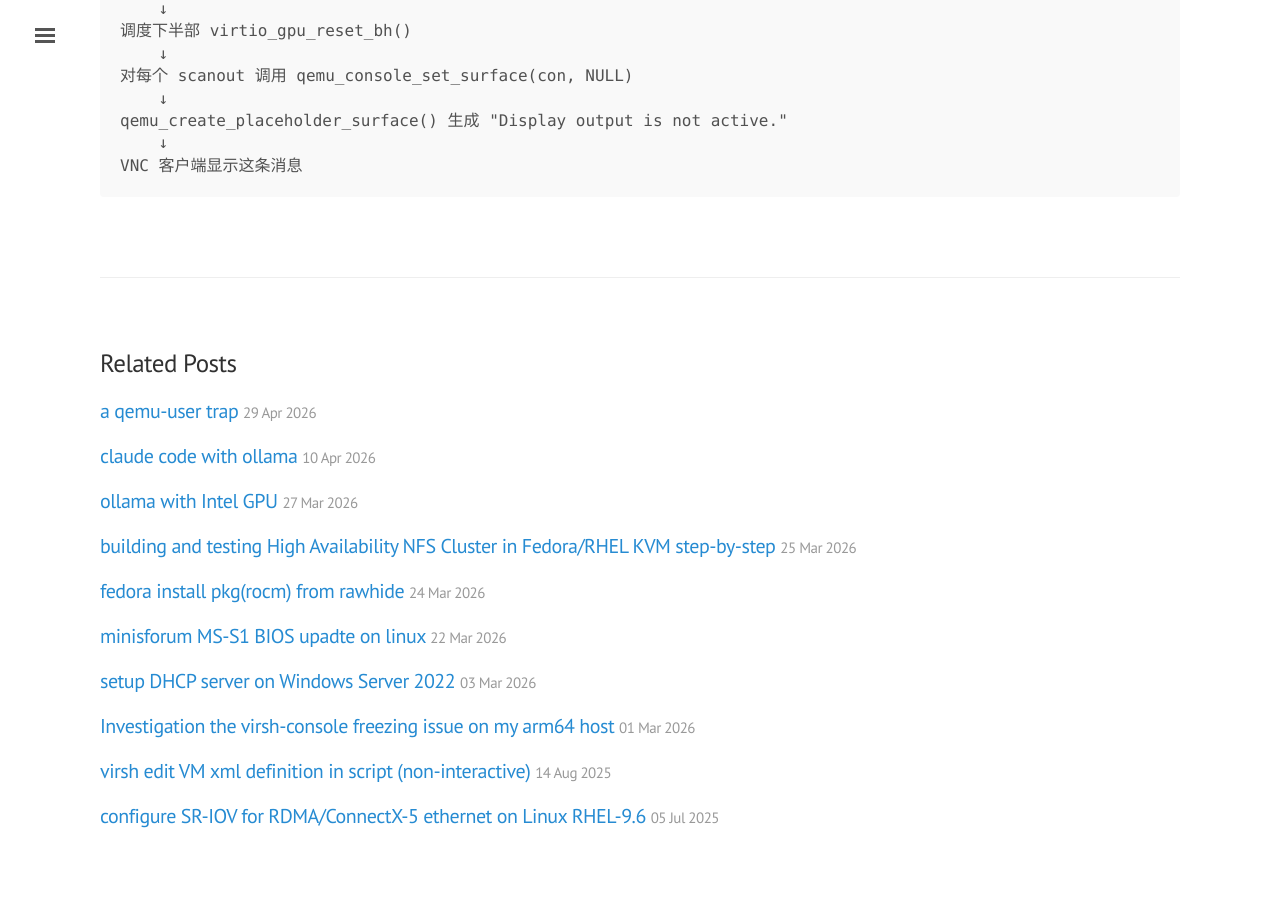
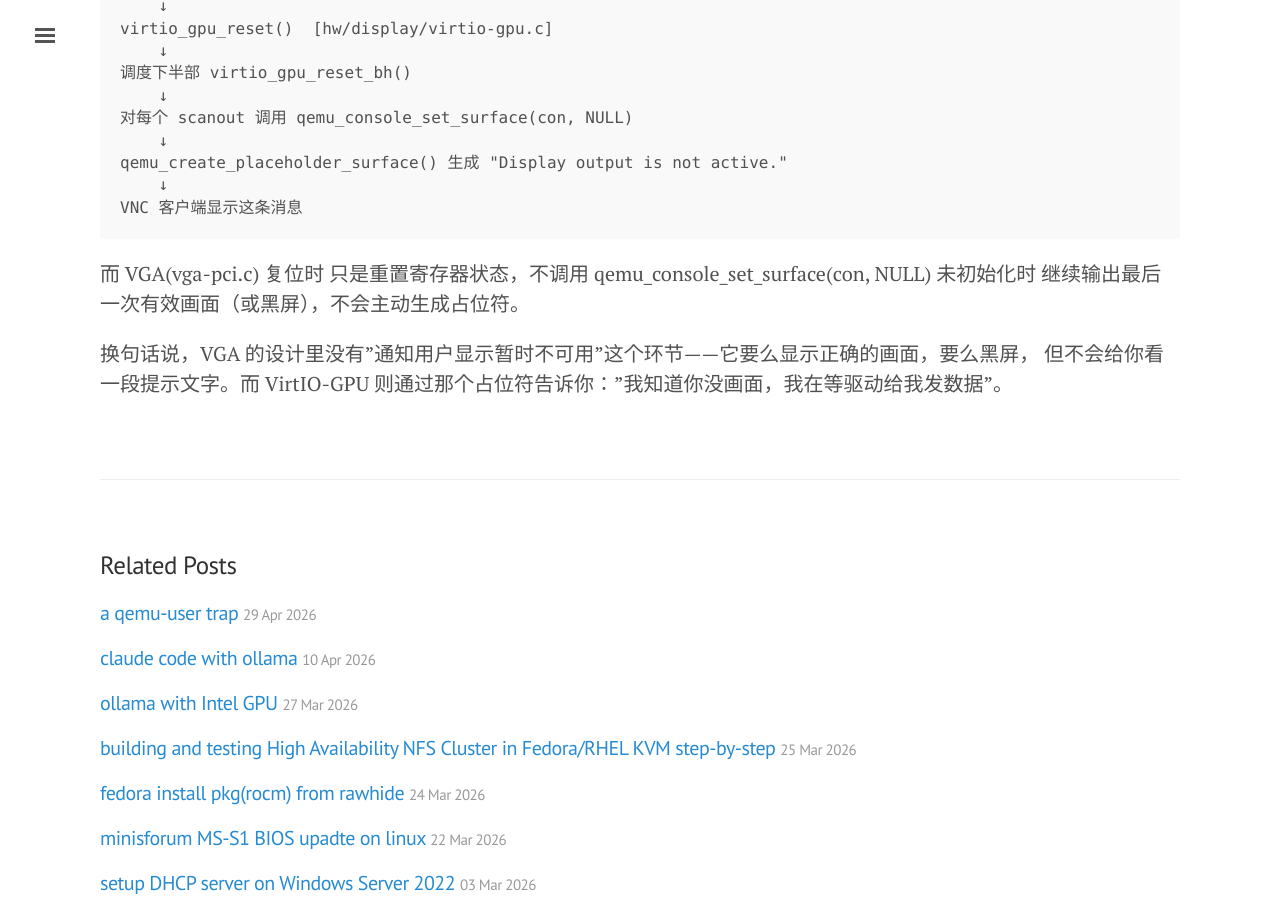
Before and after one commit to tcler/tcler.github.io, a Jekyll site: the page built from _posts/2026-06-02-display-output-is-not-active.md, in a window 1280 px wide and 900 px high, scrolled down 3317 px. Built offline with Jekyll 4.4.1, drawn with Linux system fonts in a browser that asks for light colours.

Commit message:
Update 2026-06-02-display-output-is-not-active.md

````diff
--- a/_posts/2026-06-02-display-output-is-not-active.md
+++ b/_posts/2026-06-02-display-output-is-not-active.md
@@ -113,6 +113,7 @@ static void virtio_gpu_reset_bh(void *opaque)
 }
 ```
 
+---
 最后感谢 DeepSeek 帮助梳理 代码调用流程:
 ```
 OS 加载 virtio-gpu 驱动
@@ -133,3 +134,9 @@ qemu_create_placeholder_surface() 生成 "Display output is not active."
     ↓
 VNC 客户端显示这条消息
 ```
+
+而 VGA(vga-pci.c) 复位时 只是重置寄存器状态，不调用 qemu_console_set_surface(con, NULL)
+未初始化时 继续输出最后一次有效画面（或黑屏），不会主动生成占位符。
+
+换句话说，VGA 的设计里没有"通知用户显示暂时不可用"这个环节——它要么显示正确的画面，要么黑屏，
+但不会给你看一段提示文字。而 VirtIO-GPU 则通过那个占位符告诉你："我知道你没画面，我在等驱动给我发数据"。
````
